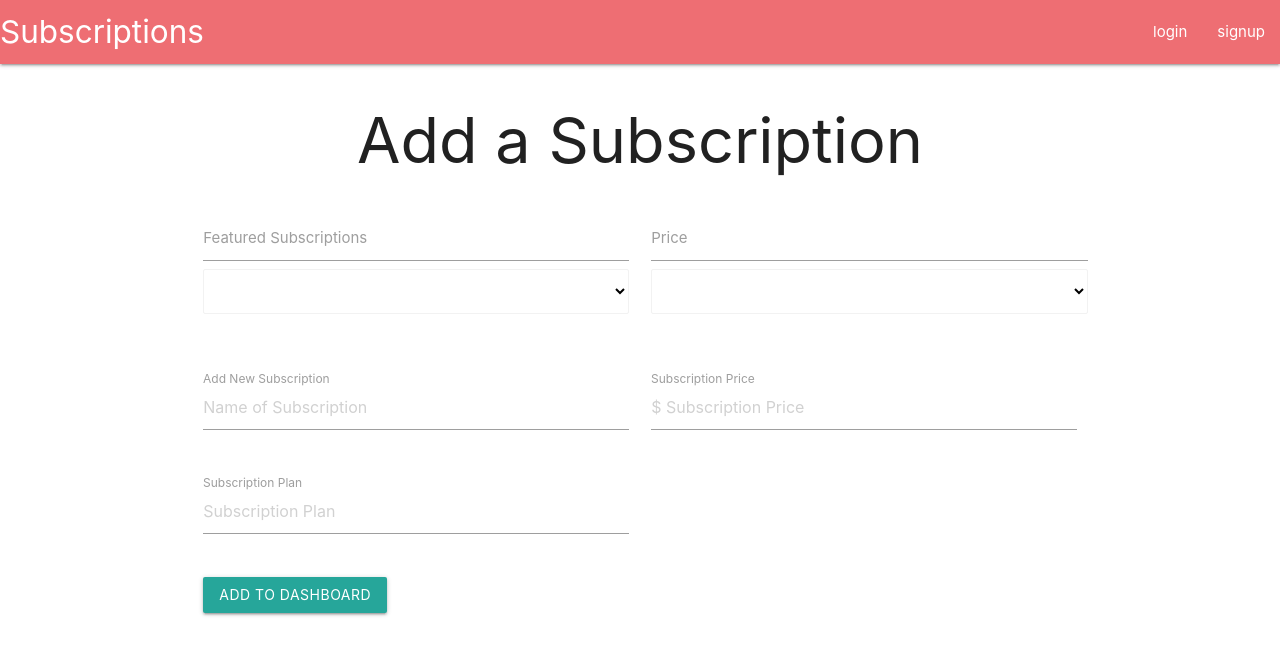
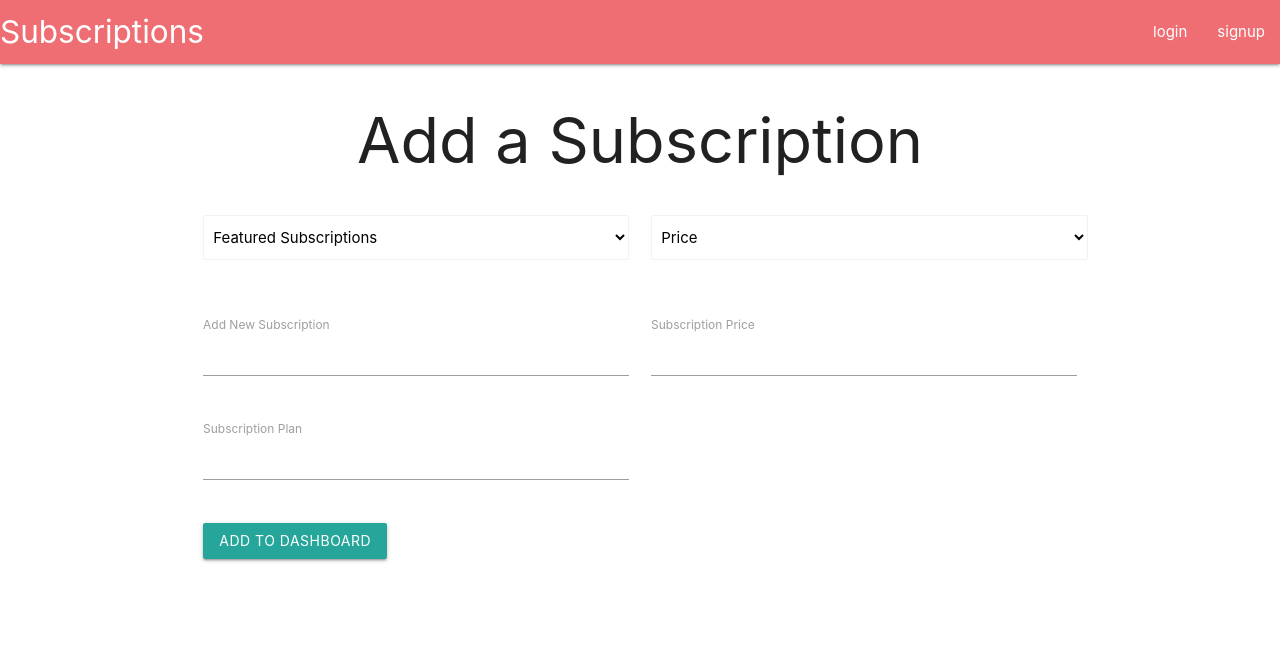
Before and after one commit to Aikeh2021/subscription-manager, a React (Create React App) app in the folder client/: page /subscriptions in a window 1280 px wide. Shown: the top 654 px of the page. Built offline with nearby package versions, Linux system fonts and the light colour scheme.

Commit message:
Updated the navbar links.

```diff
--- a/client/src/containers/Subscriptions/Subscriptions.jsx
+++ b/client/src/containers/Subscriptions/Subscriptions.jsx
@@ -5,21 +5,26 @@ import React, {useState}from 'react';
 
 const Subscriptions = () => {
 
+        const [featured, setFeatured]= useState("");
+        const [featuredPrice, setFeaturedPrice]= useState("");
         const [subscription,setSubscription] =useState("");
         const [price,setPrice] =useState("");
         const [plan,setPlan] =useState("");
+
     return (
 <div className="container">
  <div className="row">
 <div> <h1 className="center-align">Add a Subscription</h1>
-    <form className="col s12">
+    <form className="col s12" >
     <div className="row">
 
         <div className="input-field col s6">
-        <input id="featured"/>
-        <label htmlFor= "featured Subscriptions">Featured Subscriptions </label>
-  <select className="browser-default">
-    <option value="" disabled selected></option>
+        {/* <input id="featured"/> */}
+        <label htmlFor= "featured Subscriptions"></label>
+  <select className="browser-default" id="featured" type="" name="featured" value={featured} onChange={(e) =>{
+                  setFeatured(e.target.value);
+          }}>
+    <option value="" disabled selected>Featured Subscriptions</option>
     <option value="1">Hulu</option>
     <option value="3">Spotify</option>
     <option value="2">Netflix</option>
@@ -34,10 +39,12 @@ const Subscriptions = () => {
         <div className="row">
 
         <div className="input-field col s6">
-        <input id="featured"/>
-        <label htmlFor= "featured subscription price">Price</label>
-  <select className="browser-default">
-    <option value="" disabled selected></option>
+        {/* <input id="featured"/> */}
+        <label htmlFor= "featured subscription price"></label>
+  <select className="browser-default" id="featured price" type="" name="featured price" value={featuredPrice} onChange={(e) =>{
+                  setFeaturedPrice(e.target.value);
+          }}>
+    <option value="" disabled selected>Price</option>
     <option value="1">$5.99</option>
     <option value="3">$8.99</option>
     <option value="2">$12.99</option>
@@ -54,13 +61,13 @@ const Subscriptions = () => {
         <div className="input-field col s6">
 
                 {/* Value comes in from state, a change in the value sets the title on state and triggers a re-render */}
-          <input placeholder="Name of Subscription" id="subscription" type="text" name="subscription" value={subscription} onChange={(e) =>{
+          <input placeholder="" id="subscription" type="text" name="subscription" value={subscription} onChange={(e) =>{
                   setSubscription(e.target.value);
           }}/>
           <label htmlFor="subscription">Add New Subscription</label>
         </div>
         <div className="input-field col s6">
-        <input placeholder="$ Subscription Price" id="price" type="text" name="price" value={price} onChange={(e) =>{
+        <input placeholder="" id="price" type="text" name="price" value={price} onChange={(e) =>{
                   setPrice(e.target.value);
           }}/>
           <label htmlFor="subscription price">Subscription Price</label>
@@ -68,7 +75,7 @@ const Subscriptions = () => {
       </div>
       <div className="row">
         <div className="input-field col s6">
-        <input placeholder="Subscription Plan" id="plan" type="text" name="plan" value={plan} onChange={(e) =>{
+        <input placeholder="" id="plan" type="text" name="plan" value={plan} onChange={(e) =>{
                   setPlan(e.target.value);
           }}/>
           <label htmlFor="subscription Plan">Subscription Plan</label>
```
